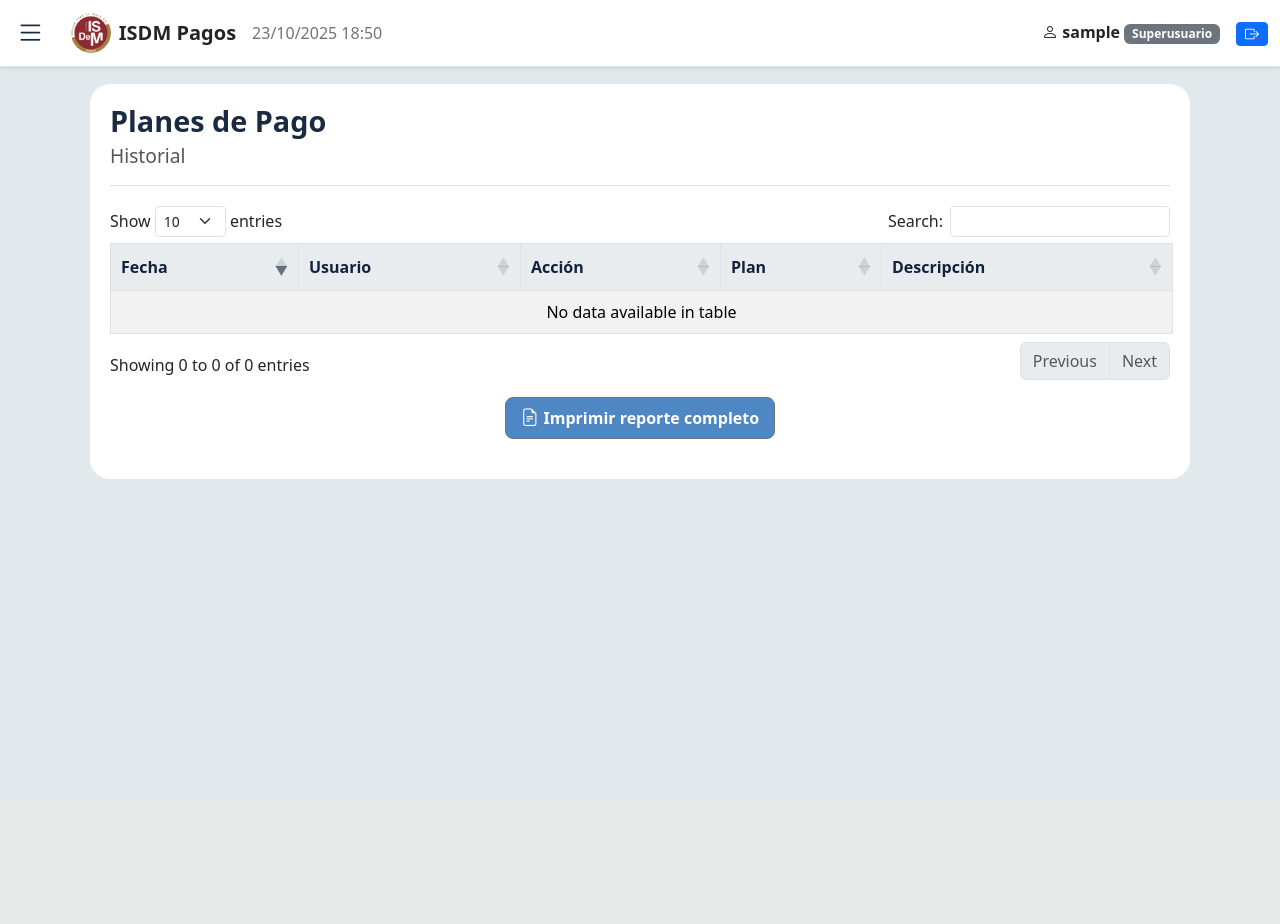
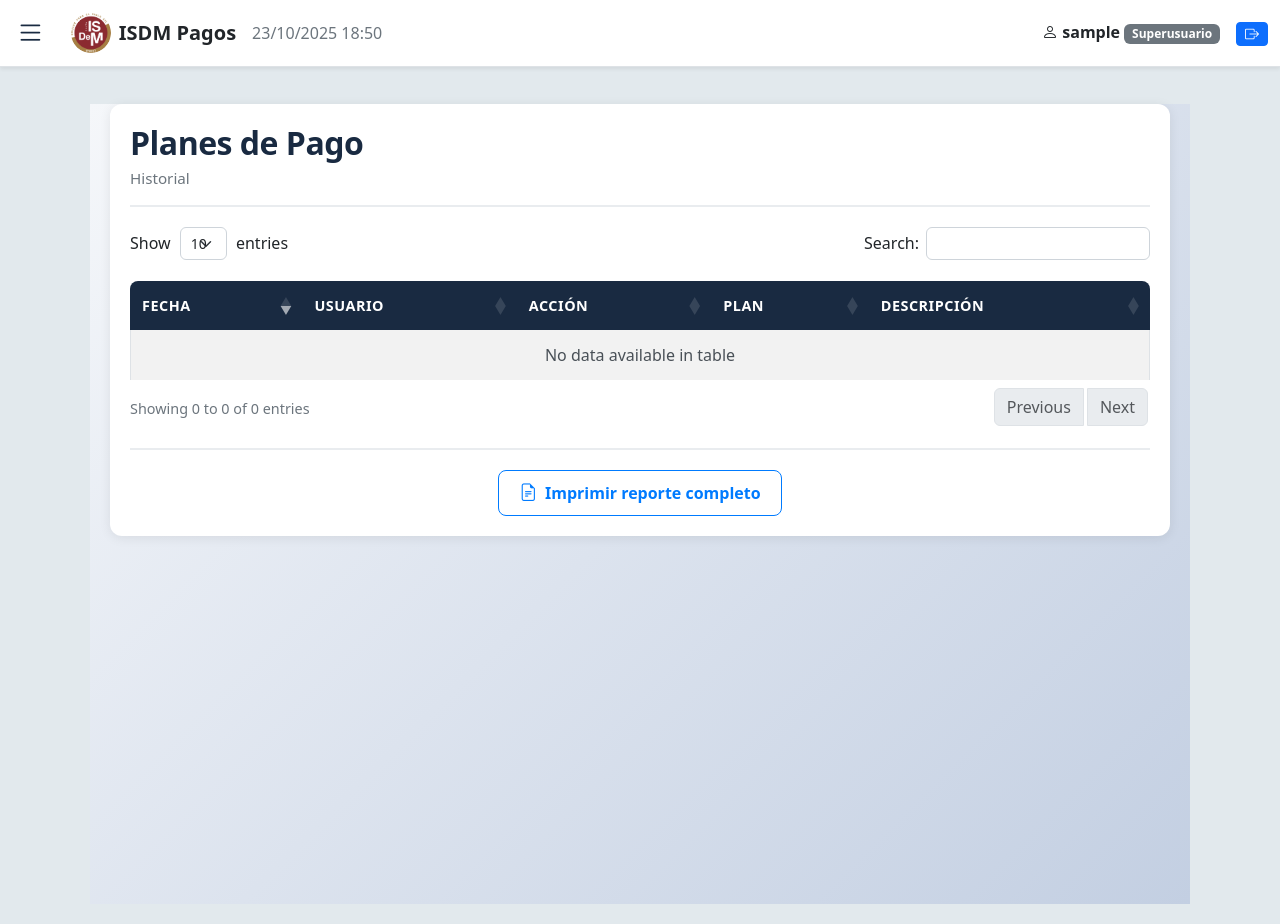
Before and after one commit to JuanPabloSch/Taller-de-Programacion, a Django app: page /historial/ in a window 1280 px wide. Before the commit the page ends 479 px from the top, so only its background shows below. Run offline with Django 5.2, Linux system fonts and the light colour scheme; the visitor is signed in with stand-in values (Sample User, id 1); data comes from the database, SQL or seed files in the repository; data that the repository does not hold is empty; some libraries are stand-ins or nearby versions.

Commit message:
Unificación de diseño visual en módulo de historial y registro de acciones
- Rediseño completo de la vista de historial con diseño consistente
- Implementación de badges con colores diferenciados por tipo de acción
- Mejoras en estilos de tabla con bordes redondeados y efectos hover
- Registro automático de creación de planes normales en historial
- Registro automático de creación de regularizaciones en historial
- Corrección de función registrar_accion para permitir acciones sin plan asociado
- Estilización mejorada de controles DataTables (paginación, búsqueda)
- Añadidos badges para acciones: Creó, Editó, Suspendió, Reactivó, Clonó

```diff
--- a/planes_pago/templates/historial.html
+++ b/planes_pago/templates/historial.html
@@ -2,112 +2,218 @@
 {% load static %}
 {% block title %}Historial de Planes{% endblock %}
 
+{% block navbar %}{% endblock %}
+
 {% block extra_head %}
 <link rel="stylesheet" href="https://cdn.datatables.net/1.13.8/css/dataTables.bootstrap5.min.css">
-<link rel="stylesheet" href="https://cdnjs.cloudflare.com/ajax/libs/font-awesome/6.4.2/css/all.min.css">
 <link rel="stylesheet" href="https://cdn.jsdelivr.net/npm/bootstrap-icons@1.11.3/font/bootstrap-icons.min.css">
-<script src="https://cdnjs.cloudflare.com/ajax/libs/html2canvas/1.4.1/html2canvas.min.js"></script>
-<script src="https://cdnjs.cloudflare.com/ajax/libs/jspdf/2.5.1/jspdf.umd.min.js"></script>
 
 <style>
-.page-head h2 {
-    font-size: 1.8rem;
-    font-weight: 600;
-    margin-bottom: 5px;
-    color: #192A41; /* Color de texto oscuro del modelo */
+/* === AJUSTES GLOBALES DEL LAYOUT === */
+body {
+    background-color: #d2dde4a2 !important;
+    font-family: system-ui, -apple-system, "Segoe UI", Roboto, "Helvetica Neue", "Noto Sans", "Liberation Sans", Arial, sans-serif;
 }
 
 .main-content {
-    background-color: #FFFFFF; /* Fondo blanco */
-    border-radius: 20px; /* Suele tener esquinas redondeadas */
-    padding: 20px; /* Un padding interno */
+    flex: 1;
+    padding: 0;
+    background: linear-gradient(135deg, #f5f7fa 0%, #c3cfe2 100%);
+    min-height: 100vh;
 }
 
+/* Contenedor de la tabla con fondo blanco */
+.table-container {
+    background: white;
+    border-radius: 12px;
+    box-shadow: 0 2px 12px rgba(0,0,0,0.08);
+    margin: 20px;
+    padding: 20px;
+}
+
+/* === ENCABEZADO Y ACCIONES === */
 header.page-head {
     display: flex;
     justify-content: space-between;
     align-items: center;
     margin-bottom: 20px;
-        border-bottom: 1px solid #ddd;
-        padding-bottom: 10px;
-    }
-    .page-title {
-        font-size: 2rem;
-        font-weight: 300;
-        margin-bottom: 0;
-    }
-    .page-subtitle {
-        font-size: 1.2rem;
-        font-weight: 400;
-        color: #555;
-        margin-top: 0;
+    padding-bottom: 15px;
+    border-bottom: 2px solid #e9ecef;
 }
 
-    table.dataTable th {
-        padding: 12px 10px;
-        font-weight: 600;
-        text-align: left;
-        color: #14213d;
-        background-color: #e9ecef;
+.page-head h2 {
+    font-size: 2rem;
+    font-weight: 700;
+    margin-bottom: 5px;
+    color: #192A41;
+    letter-spacing: -0.5px;
 }
 
-    table.dataTable td {
-        padding: 10px;
-        vertical-align: middle;
+.page-head span {
+    display: block;
+    color: #6c757d;
+    font-size: 0.95rem;
+    font-weight: 400;
 }
 
+/* === ESTILOS DE LA TABLA === */
+table.dataTable {
+    border-collapse: separate !important;
+    border-spacing: 0;
+    width: 100% !important;
+}
+
+table.dataTable thead th {
+    background-color: #192A41 !important;
+    color: white !important;
+    font-weight: 600;
+    padding: 15px 12px;
+    border: none;
+    font-size: 0.9rem;
+    text-transform: uppercase;
+    letter-spacing: 0.5px;
+}
+
+table.dataTable thead th:first-child {
+    border-top-left-radius: 8px;
+}
+
+table.dataTable thead th:last-child {
+    border-top-right-radius: 8px;
+}
+
+table.dataTable tbody td {
+    padding: 14px 12px;
+    vertical-align: middle;
+    border-bottom: 1px solid #e9ecef;
+    color: #495057;
+}
+
+table.dataTable tbody tr {
+    transition: all 0.2s ease;
+}
+
+table.dataTable tbody tr:hover {
+    background-color: #f8f9fa;
+    transform: scale(1.001);
+    box-shadow: 0 2px 4px rgba(0,0,0,0.05);
+}
+
+table.dataTable tbody tr:last-child td {
+    border-bottom: none;
+}
+
+/* === BADGES DE ESTADO === */
 .status-badge {
-        padding: .35em .65em;
-        font-size: .75em;
-        font-weight: 700;
-        border-radius: .25rem;
+    padding: 6px 12px;
+    font-size: 0.75rem;
+    font-weight: 600;
+    border-radius: 6px;
     color: white;
+    display: inline-block;
+    text-align: center;
+    min-width: 140px;
 }
-    .badge-created { background-color: #007bff; }
-    .badge-edited { background-color: #ffc107; color: #000; }
-    .badge-deactivated { background-color: #dc3545; }
+.badge-created {
+    background-color: #28a745;
+    box-shadow: 0 2px 4px rgba(40, 167, 69, 0.2);
+}
+.badge-edited {
+    background-color: #ffc107;
+    color: #000;
+    box-shadow: 0 2px 4px rgba(255, 193, 7, 0.2);
+}
+.badge-deactivated {
+    background-color: #dc3545;
+    box-shadow: 0 2px 4px rgba(220, 53, 69, 0.2);
+}
+.badge-activated {
+    background-color: #17a2b8;
+    box-shadow: 0 2px 4px rgba(23, 162, 184, 0.2);
+}
+.badge-cloned {
+    background-color: #6f42c1;
+    box-shadow: 0 2px 4px rgba(111, 66, 193, 0.2);
+}
 
- /* Contenedor para alinear el botón de imprimir a la derecha */
+/* === BOTÓN DE IMPRIMIR === */
 .report-actions {
     display: flex;
-    justify-content: center; /* CAMBIO CLAVE: Centra el contenido horizontalmente */
-    /* Ajustar el padding inferior */
-    padding-bottom: 20px;
+    justify-content: center;
+    margin-top: 20px;
+    padding-top: 20px;
+    border-top: 2px solid #e9ecef;
 }
 
-/* Botón de Imprimir Reporte */
 .btn-report {
-    background-color: #4f87c4; /* Fondo blanco */
-    color: #ffffff; /* Color de texto secundario/neutral */
-    border: 1px solid #6c757d;
-    padding: 8px 15px;
+    background-color: #ffffff;
+    color: #007bff;
+    border: 1px solid #007bff;
+    padding: 10px 20px;
     border-radius: 8px;
     text-decoration: none;
     font-weight: 600;
     transition: all 0.2s;
-    display: flex; /* Para alinear el icono y el texto */
+    display: flex;
     align-items: center;
     cursor: pointer;
-    margin-top: 15px; /* Separación de la tabla */
 }
+
 .btn-report:hover {
-    background-color: #14213d;
+    background-color: #007bff;
     color: #fff;
 }
+
 .btn-report i {
     font-size: 1.1rem;
-    margin-right: 5px; /* Espacio entre el icono y el texto */
+    margin-right: 8px;
 }
 
+/* === ESTILOS DE DATATABLES (controles) === */
+.dataTables_wrapper .dataTables_length,
+.dataTables_wrapper .dataTables_filter {
+    margin-bottom: 15px;
+}
+
+.dataTables_wrapper .dataTables_length select {
+    border: 1px solid #ced4da;
+    border-radius: 6px;
+    padding: 5px 10px;
+    margin: 0 5px;
+}
+
+.dataTables_wrapper .dataTables_filter input {
+    border: 1px solid #ced4da;
+    border-radius: 6px;
+    padding: 5px 10px;
+    margin-left: 5px;
+}
+
+.dataTables_wrapper .dataTables_paginate .paginate_button {
+    border-radius: 6px;
+    margin: 0 2px;
+}
+
+.dataTables_wrapper .dataTables_paginate .paginate_button.current {
+    background: #007bff !important;
+    color: white !important;
+    border: 1px solid #007bff !important;
+}
+
+.dataTables_wrapper .dataTables_info {
+    color: #6c757d;
+    font-size: 0.9rem;
+}
 </style>
 {% endblock %}
 
 {% block content %}
 <main class="main-content">
+    <div class="table-container">
         <header class="page-head">
             <div>
-            <h2 class="page-title">Planes de Pago</h2>
-            <h5 class="page-subtitle">Historial</h5>
+                <h2>Planes de Pago</h2>
+                <span>Historial</span>
             </div>
         </header>
 
@@ -125,10 +231,10 @@
         </table>
 
         <div class="report-actions">
-        <button id="btnPrintReport" class="btn-report" onclick="window.print();">
+            <button id="btnPrintReport" class="btn-report">
                 <i class="bi bi-file-earmark-text"></i> Imprimir reporte completo
             </button>
-
+        </div>
     </div>
 </main>
 {% endblock %}
@@ -163,6 +269,12 @@ $('#btnPrintReport').on('click', function() {
                     if (data.includes("Creó")) {
                         return `<span class="status-badge badge-created">${data}</span>`;
                     }
+                    if (data.includes("Reactivó")) {
+                        return `<span class="status-badge badge-activated">${data}</span>`;
+                    }
+                    if (data.includes("Clonó")) {
+                        return `<span class="status-badge badge-cloned">${data}</span>`;
+                    }
                     return data;
                 }
             },
--- a/planes_pago/views.py
+++ b/planes_pago/views.py
@@ -33,16 +33,14 @@ from .forms import (
 from .decorators import group_required, can_delete, can_modify
 
 def registrar_accion(usuario, accion, plan=None, regularizacion=None, descripcion=""):
-    # Solo registrar si es un PlanPago, ya que el modelo HistorialAccion solo acepta PlanPago
-    if plan:
-        HistorialAccion.objects.create(
-            usuario=usuario,
-            accion=accion,
-            plan=plan,
-            descripcion=descripcion
-        )
-    # Si es una regularización, podríamos registrarlo de otra forma o simplemente no registrarlo
-    # por ahora, para evitar errores, no lo registramos
+    # Registrar la acción en el historial
+    # El campo 'plan' puede ser None para acciones generales
+    HistorialAccion.objects.create(
+        usuario=usuario,
+        accion=accion,
+        plan=plan,  # Puede ser None
+        descripcion=descripcion
+    )
 
 # -------------------------------
 # Clase PDF personalizada
@@ -271,6 +269,14 @@ def plan_crear(request):
                         except Exception as e:
                             # Si hay error al guardar cuotas, log pero no falla la transacción
                             print(f"Error al guardar cuotas: {e}")
+
+                    # Registrar en historial
+                    registrar_accion(
+                        usuario=request.user,
+                        accion="Creó un plan",
+                        plan=None,
+                        descripcion=f"Plan Normal creado: '{regularizacion.nombre}' - {regularizacion.carrera} ({regularizacion.cohorte}) - Suspendido"
+                    )
 
                 if request.headers.get('x-requested-with') == 'XMLHttpRequest':
                     return JsonResponse({'success': True, 'message': 'Plan creado correctamente.'})
@@ -363,6 +369,14 @@ def regularizacion_crear(request):
                         except Exception as e:
                             # Si hay error al guardar cuotas, log pero no falla la transacción
                             print(f"Error al guardar cuotas: {e}")
+
+                    # Registrar en historial
+                    registrar_accion(
+                        usuario=request.user,
+                        accion="Creó una regularización",
+                        plan=None,
+                        descripcion=f"Regularización creada: '{regularizacion.nombre}' - {regularizacion.carrera} ({regularizacion.cohorte}) - Suspendida"
+                    )
 
                 if request.headers.get('x-requested-with') == 'XMLHttpRequest':
                     return JsonResponse({'success': True, 'message': 'Regularización creada correctamente.'})
```
Lines whose indentation alone changed are shown as unchanged.
